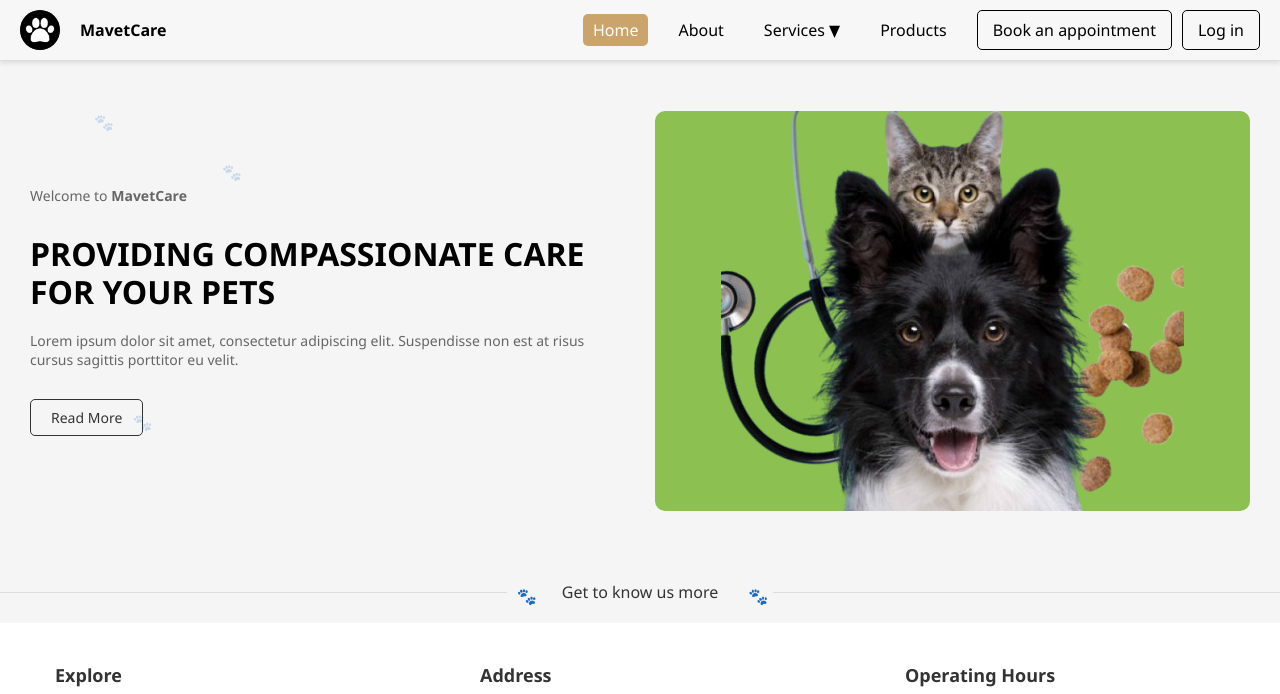
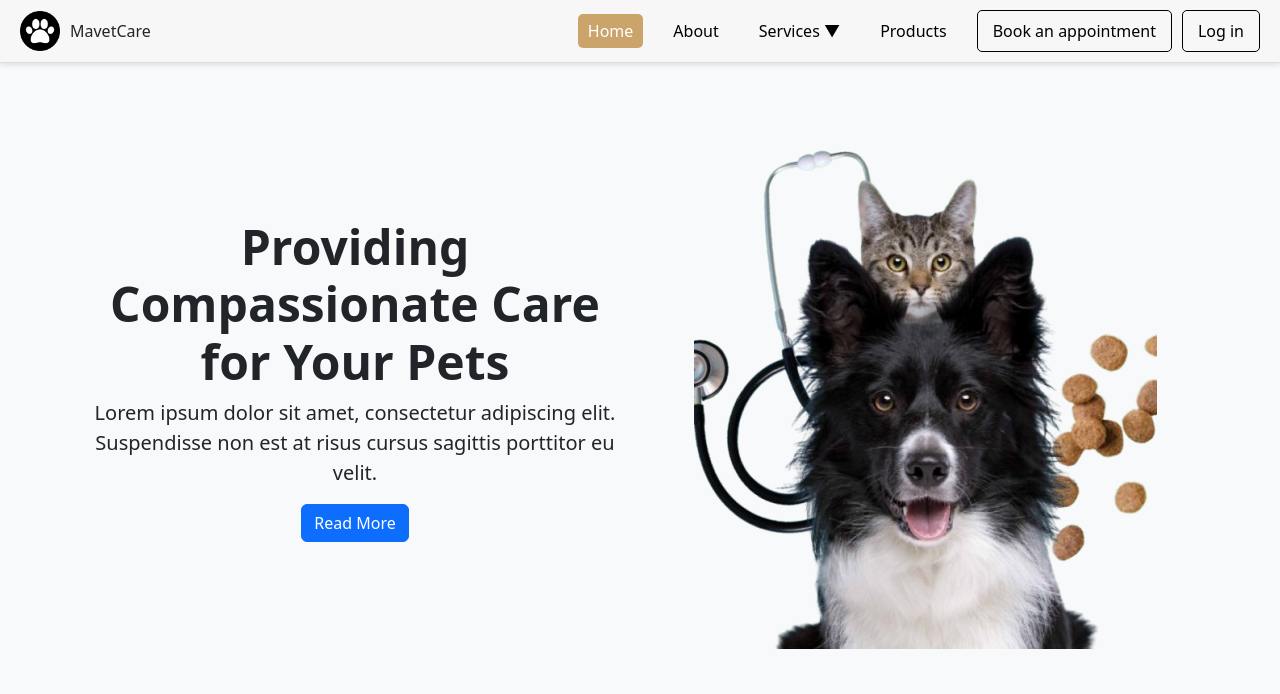
Before and after one commit to Kraeyon/MAVETCARE, a PHP site: page / in a window 1280 px wide. Shown: the top 694 px of the page. Run offline with PHP 8.4, Linux system fonts and the light colour scheme; some libraries are stand-ins or nearby versions.

Commit message:
big changes to most

```diff
--- a/app/Views/home/homepage.php
+++ b/app/Views/home/homepage.php
@@ -4,76 +4,96 @@
 <html lang="en">
 <head>
   <meta charset="UTF-8">
-    <meta name="viewport" content="width=device-width, initial-scale=1.0">
+  <meta name="viewport" content="width=device-width, initial-scale=1">
   <title>MavetCare - Veterinary Medical Clinic</title>
-    <link rel="stylesheet" href="/assets/css/homepage.css"> <!-- You can define this stylesheet -->
+  <link href="https://cdn.jsdelivr.net/npm/bootstrap@5.3.2/dist/css/bootstrap.min.css" rel="stylesheet">
 </head>
 <body>
 
-    <section class="hero">
-        <div class="pet-icons">
-            <div class="pet-icon" style="top: 10%; left: 5%;">🐾</div>
-            <div class="pet-icon" style="top: 20%; left: 15%;">🐾</div>
-            <div class="pet-icon" style="top: 70%; left: 8%;">🐾</div>
-            <div class="pet-icon" style="top: 40%; right: 15%;">🐾</div>
-            <div class="pet-icon" style="top: 80%; right: 10%;">🐾</div>
+<!-- Hero Section -->
+<section class="py-5 bg-light text-center">
+  <div class="container">
+    <div class="row align-items-center">
+
+      <div class="col-md-6 mb-4 mb-md-0">
+        <h1 class="display-5 fw-bold">Providing Compassionate Care for Your Pets</h1>
+        <p class="lead">Lorem ipsum dolor sit amet, consectetur adipiscing elit. Suspendisse non est at risus cursus sagittis porttitor eu velit.</p>
+        <a href="#" class="btn btn-primary">Read More</a>
       </div>
 
-        <div class="hero-content">
-            <p class="clinic-name">Welcome to <strong>MavetCare</strong></p>
-            <h1>PROVIDING COMPASSIONATE CARE FOR YOUR PETS</h1>
-            <p>Lorem ipsum dolor sit amet, consectetur adipiscing elit. Suspendisse non est at risus cursus sagittis porttitor eu velit.</p>
-            <a href="#" class="read-more">Read More</a>
+      <div class="col-md-6">
+        <img src="/assets/images/dogs-with-stethoscope.png" class="img-fluid rounded" alt="Dog and cat with stethoscope">
       </div>
 
-        <div class="hero-image">
-            <div class="hero-image-container">
-                <img src="/assets/images/dogs-with-stethoscope.png" alt="Dog and cat with stethoscope">
     </div>
   </div>
 </section>
 
-    <div class="divider">
-        <div class="divider-line"></div>
-        <span class="paw-icon">🐾</span>
-        <div class="divider-text">Get to know us more</div>
-        <span class="paw-icon">🐾</span>
-        <div class="divider-line"></div>
-    </div>
-
-    <section class="info-section">
-    <div class="info-container">
-        <div class="info-box">
-            <h3>Explore</h3>
-            <div class="map-container">
-            <iframe src="https://www.google.com/maps/embed?pb=!1m18!1m12!1m3!1d497.3607081363063!2d123.91190659568983!3d10.319147106849568!2m3!1f0!2f0!3f0!3m2!1i1024!2i768!4f13.1!3m3!1m2!1s0x33a9996cc4806e69%3A0x98c24f76a1744f65!2sFil-Chi%20Animal%20Clinic!5e0!3m2!1sen!2sph!4v1745573059437!5m2!1sen!2sph" width="600" height="450" style="border:0;" allowfullscreen="" loading="lazy" referrerpolicy="no-referrer-when-downgrade"></iframe>
+<!-- Divider -->
+<div class="text-center py-4">
+  <div class="d-flex justify-content-center align-items-center">
+    <hr class="flex-grow-1 mx-2">
+    <span class="fs-4">🐾 Get to know us more 🐾</span>
+    <hr class="flex-grow-1 mx-2">
   </div>
 </div>
 
-        <div class="info-box">
-            <h3>Address</h3>
-            <p><strong>MavetCare Veterinary Medical Clinic</strong>,<br>
+<!-- Info Section -->
+<section class="py-5">
+  <div class="container">
+    <div class="row g-4">
+
+      <!-- Map -->
+      <div class="col-md-4">
+        <div class="card h-100">
+          <div class="card-body">
+            <h3 class="card-title">Explore</h3>
+            <div class="ratio ratio-4x3">
+              <iframe src="https://www.google.com/maps/embed?pb=!1m18!1m12!1m3!1d497.3607081363063!2d123.91190659568983!3d10.319147106849568!2m3!1f0!2f0!3f0!3m2!1i1024!2i768!4f13.1!3m3!1m2!1s0x33a9996cc4806e69%3A0x98c24f76a1744f65!2sFil-Chi%20Animal%20Clinic!5e0!3m2!1sen!2sph!4v1745573059437!5m2!1sen!2sph"
+                style="border:0;" allowfullscreen="" loading="lazy" referrerpolicy="no-referrer-when-downgrade"></iframe>
+            </div>
+          </div>
+        </div>
+      </div>
+
+      <!-- Address -->
+      <div class="col-md-4">
+        <div class="card h-100">
+          <div class="card-body">
+            <h3 class="card-title">Address</h3>
+            <p><strong>MavetCare Veterinary Medical Clinic</strong><br>
               Juan Luna Ave, Mabolo,<br>
               Cebu City, Philippines.</p>
 
-            <h3 style="margin-top: 20px;">Contact Details</h3>
-            <p>📞 233-20-39<br>
-            📞 0916-295-8059 <br>
-            📞 0956-734-6746 <br>
+            <h3 class="card-title mt-4">Contact Details</h3>
+            <p>
+              📞 233-20-39<br>
+              📞 0916-295-8059<br>
+              📞 0956-734-6746<br>
               ✉️ <a href="mailto:mavetcare@email.com">deliamontanez92@email.com</a>
             </p>
           </div>
+        </div>
+      </div>
 
-        <div class="info-box">
-            <h3>Operating Hours</h3>
-            <ul class="hours-list">
-                <li><strong>Monday to Friday :</strong> 9:00 AM – 6:00 PM</li>
-                <li><strong>Saturday :</strong> 9:00 AM – 5:00 PM</li>
-                <li><strong>Sunday :</strong> Closed</li>
+      <!-- Operating Hours -->
+      <div class="col-md-4">
+        <div class="card h-100">
+          <div class="card-body">
+            <h3 class="card-title">Operating Hours</h3>
+            <ul class="list-unstyled">
+              <li><strong>Monday to Friday:</strong> 9:00 AM – 6:00 PM</li>
+              <li><strong>Saturday:</strong> 9:00 AM – 5:00 PM</li>
+              <li><strong>Sunday:</strong> Closed</li>
             </ul>
+          </div>
+        </div>
+      </div>
+
     </div>
   </div>
 </section>
 
+<script src="https://cdn.jsdelivr.net/npm/bootstrap@5.3.2/dist/js/bootstrap.bundle.min.js"></script>
 </body>
 </html>
```
Also changed, not shown: app/Views/auth/login.php (+27 -19 lines), app/Views/auth/register.php (+27 -12 lines), public/assets/css/homepage.css (deleted), public/assets/css/login.css (deleted), public/assets/css/register.css (deleted). Lines whose indentation alone changed are shown as unchanged.
